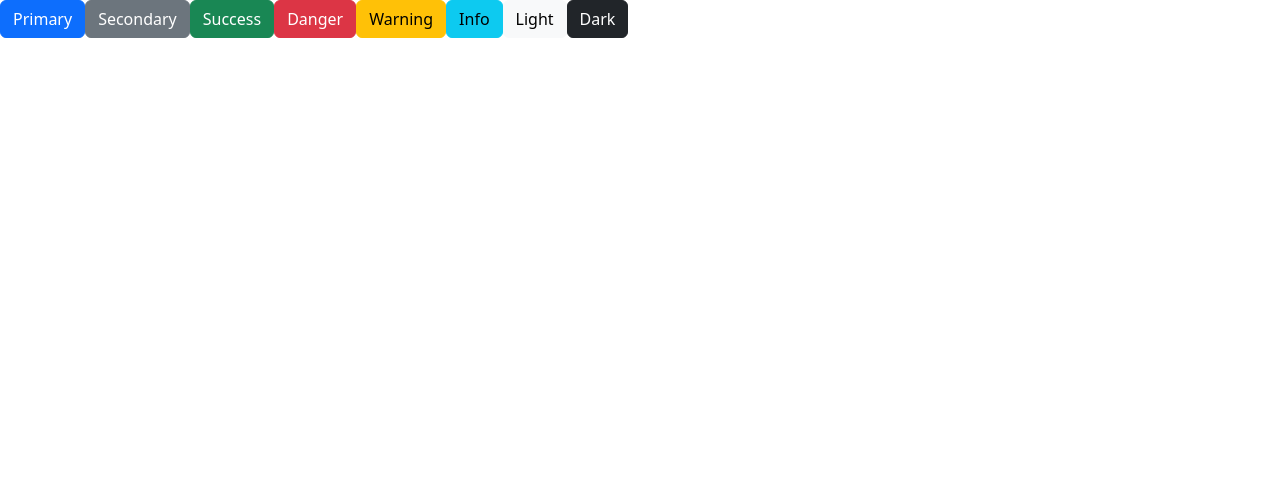
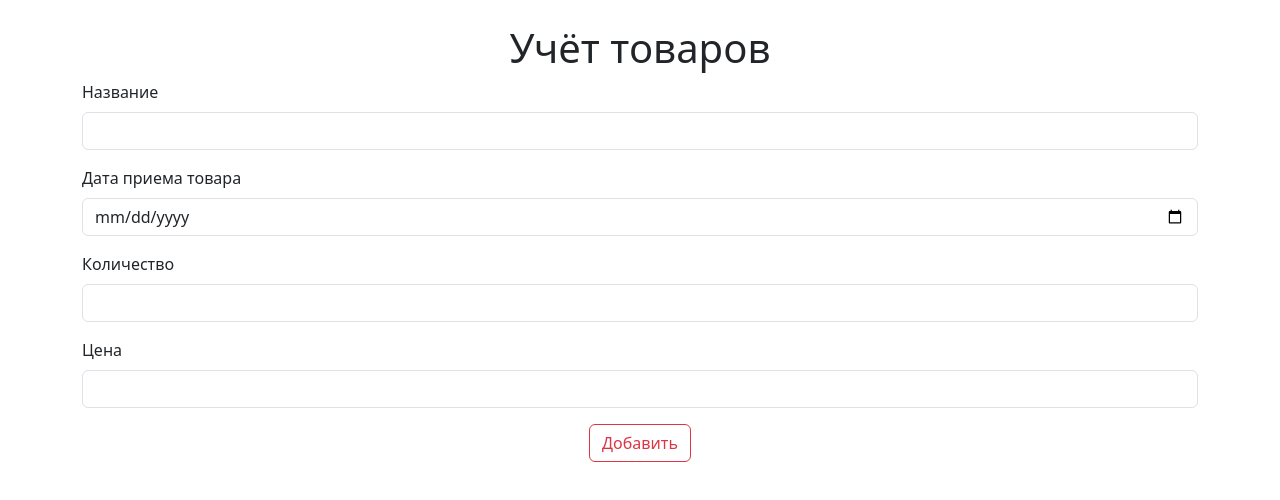
Before and after one commit to matuha07/product-page, a Vue app: page / in a window 1280 px wide. Shown: the top 500 px of the page. Built offline with nearby package versions, Linux system fonts and the light colour scheme.

Commit message:
add product form

```diff
--- a/src/App.vue
+++ b/src/App.vue
@@ -3,17 +3,34 @@
 </script>
 
 <template>
-<button type="button" class="btn btn-primary">Primary</button>
-<button type="button" class="btn btn-secondary">Secondary</button>
-<button type="button" class="btn btn-success">Success</button>
-<button type="button" class="btn btn-danger">Danger</button>
-<button type="button" class="btn btn-warning">Warning</button>
-<button type="button" class="btn btn-info">Info</button>
-<button type="button" class="btn btn-light">Light</button>
-<button type="button" class="btn btn-dark">Dark</button>
-
+  <div class="container">
+    <div class="row">
+      <div class="col">
+        <h1 class="text-center mt-4">Учёт товаров</h1>
+        <form action="">
+          <div class="mb-3">
+            <label for="name" class="form-label">Название</label>
+            <input type="text" class="form-control" id="name">
+          </div>
+          <div class="mb-3">
+            <label for="date" class="form-label">Дата приема товара</label>
+            <input type="date" class="form-control" id="date">
+          </div>
+          <div class="mb-3">
+            <label for="count" class="form-label">Количество</label>
+            <input type="number" class="form-control" id="count">
+          </div>
+          <div class="mb-3">
+            <label for="price" class="form-label">Цена</label>
+            <input type="number" class="form-control" id="price">
+          </div>
+          <div class="mb-2 text-center">
+            <button type="button" class="btn btn-outline-danger">Добавить</button>
+          </div>
+        </form>
+      </div>
+    </div>
+  </div>
 </template>
 
-<style>
-
-</style>
+<style></style>
```
